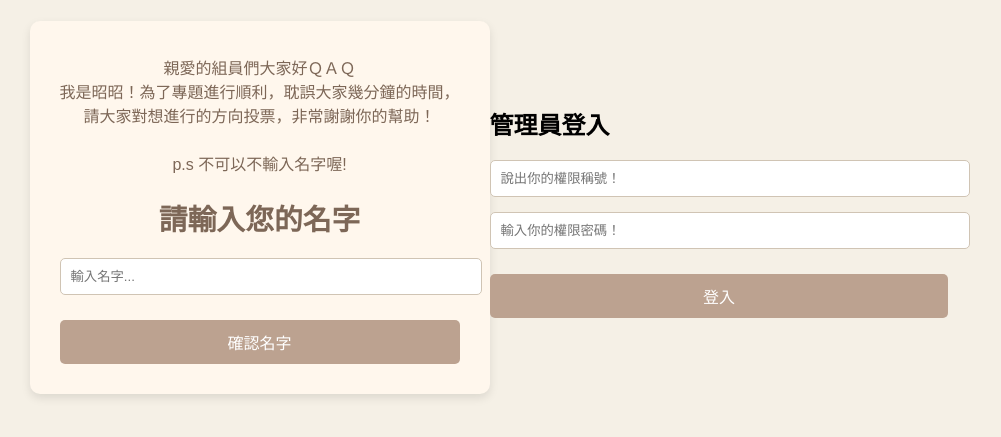
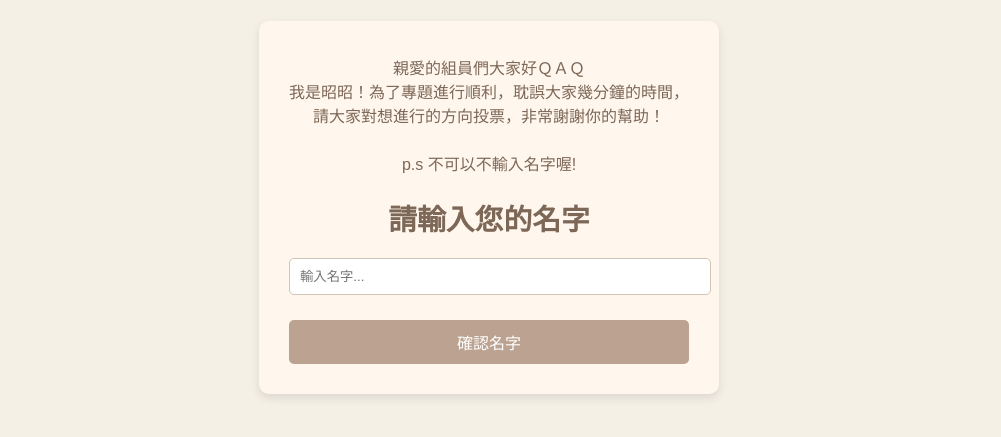
Before and after one commit to Zhaozhao272727/we-are-so-sleep-vote-qaq, a website: page docs/index.html in a window 1280 px wide. Shown: the part 193-630 px from the top of the page, without its empty margins (151-1152 px from the left). Drawn offline with Linux system fonts and the light colour scheme.

Commit message:
Update index.html
修復層級問題，避免跳錯。

```diff
--- a/docs/index.html
+++ b/docs/index.html
@@ -223,20 +223,6 @@
         <button onclick="validateName()">確認名字</button>
     </div>
 
-    <div id="admin-section">
-      <h2>管理員登入</h2>
-         <input type="text" id="admin-username" placeholder="說出你的權限稱號！" />
-          <input type="password" id="admin-password" placeholder="輸入你的權限密碼！" />
-          <button id="admin-login-btn">登入</button>
-      <div id="votes-display" style="display: none;">
-        <h3>投票數據：</h3>
-        <pre id="votes-data"></pre>
-      </div>
-    </div>
-
-
-
-
     <!-- 選擇選項頁 -->
     <div id="votePage" class="container hidden">
         <h1>選擇您的道路</h1>
```
